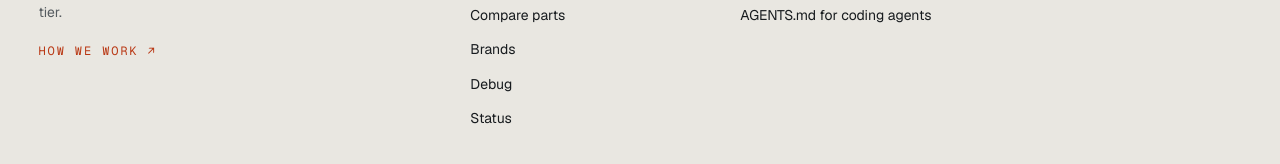
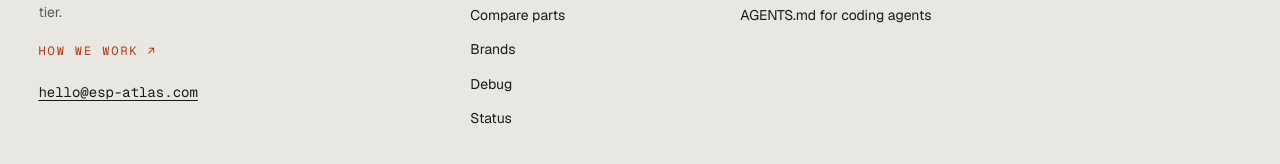
Before and after one commit to fcavalcantirj/esp-atlas, a Next.js app in the folder apps/web/: page / in a window 1280 px wide. Shown: the part 884-1048 px from the top of the page. Built offline with nearby package versions, Linux system fonts and the light colour scheme; no server answers.

Commit message:
Restore footer contact email

```diff
--- a/apps/web/app/globals.css
+++ b/apps/web/app/globals.css
@@ -446,6 +446,18 @@ main:focus {
 .footer-wordmark span { color: var(--accent); }
 .footer-standfirst { font-size: 1.1rem; font-weight: 500; margin-bottom: 0.6rem; }
 .footer-summary { max-width: 38ch; color: var(--muted); line-height: 1.7; margin-bottom: 1rem; }
+.footer-contact { margin: 0.5rem 0 0; font-family: var(--font-data); }
+.footer-contact a {
+  display: inline-flex;
+  align-items: center;
+  min-height: 44px;
+  max-width: 100%;
+  overflow-wrap: anywhere;
+  color: var(--fg);
+  text-decoration: underline;
+  text-underline-offset: 0.2em;
+}
+.footer-contact a:hover, .footer-contact a:focus-visible { color: var(--accent); }
 
 .site-footer .footer-title {
   margin: 0 0 0.6rem;
--- a/apps/web/components/SiteFooter.tsx
+++ b/apps/web/components/SiteFooter.tsx
@@ -21,6 +21,7 @@ export default function SiteFooter() {
               Every record keeps its sources; every recipe shows its trust tier.
             </p>
             <Link href="/how-we-work" className="footer-how">How we work <span aria-hidden="true">↗</span></Link>
+            <p className="footer-contact"><a href="mailto:hello@esp-atlas.com">hello@esp-atlas.com</a></p>
           </section>
 
           <section className="footer-col" aria-labelledby="footer-explore">
```
